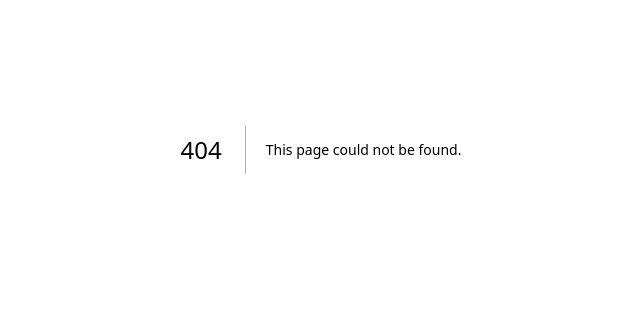
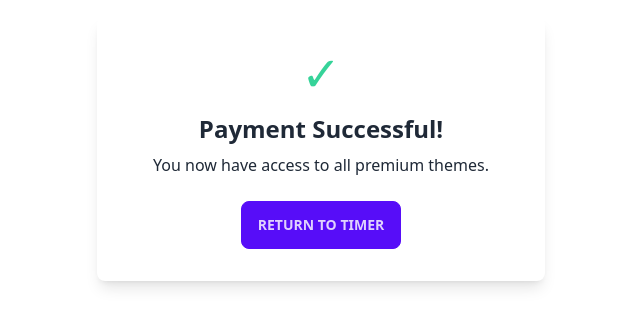
Before and after one commit to NateRolo/PomoPlayer, a Next.js app: page /payment/success in a window 1280 px wide. Before the commit this address had no page. Shown: the part 251-578 px from the top of the page, without its empty margins (319-959 px from the left). Built offline with nearby package versions, Linux system fonts and the light colour scheme.

Commit message:
feat: add mock payment success

```diff
--- /dev/null
+++ b/app/payment/success/page.tsx
@@ -0,0 +1,44 @@
+"use client";
+
+import { useEffect, useState } from "react";
+import { useRouter, useSearchParams } from "next/navigation";
+
+export default function PaymentSuccess() {
+  const router = useRouter();
+  const searchParams = useSearchParams();
+  const [loading, setLoading] = useState(true);
+
+  useEffect(() => {
+    // Simulate payment verification
+    const timer = setTimeout(() => {
+      setLoading(false);
+    }, 2000);
+
+    return () => clearTimeout(timer);
+  }, []);
+
+  return (
+    <div className="min-h-screen flex items-center justify-center p-4">
+      <div className="max-w-md w-full bg-base-100 p-8 rounded-lg shadow-lg">
+        {loading ? (
+          <div className="text-center">
+            <div className="loading loading-spinner loading-lg"></div>
+            <p className="mt-4">Verifying your payment...</p>
+          </div>
+        ) : (
+          <div className="text-center">
+            <div className="text-success text-5xl mb-4">✓</div>
+            <h2 className="text-2xl font-bold mb-2">Payment Successful!</h2>
+            <p className="mb-6">You now have access to all premium themes.</p>
+            <button
+              className="btn btn-primary"
+              onClick={() => router.push("/")}
+            >
+              Return to Timer
+            </button>
+          </div>
+        )}
+      </div>
+    </div>
+  );
+}
```
